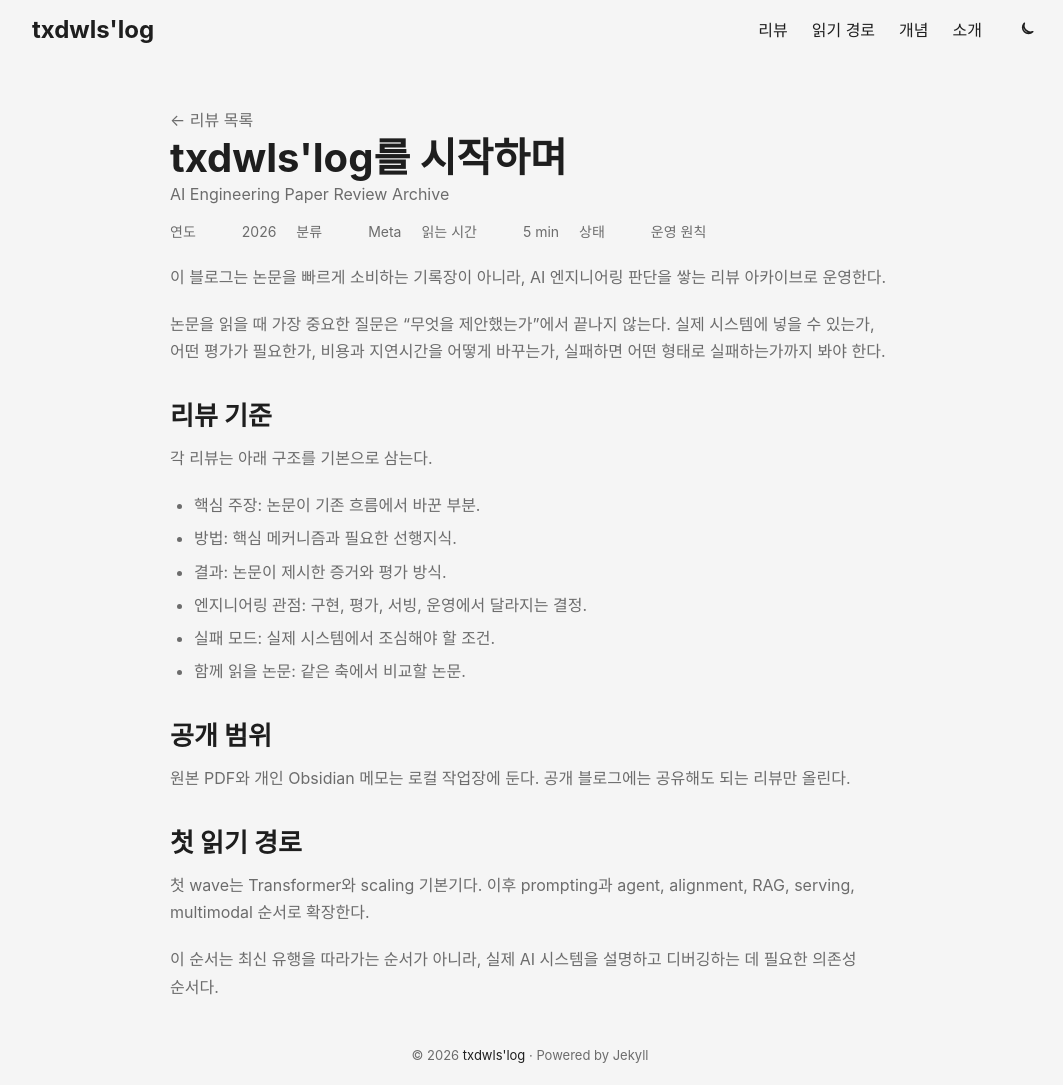
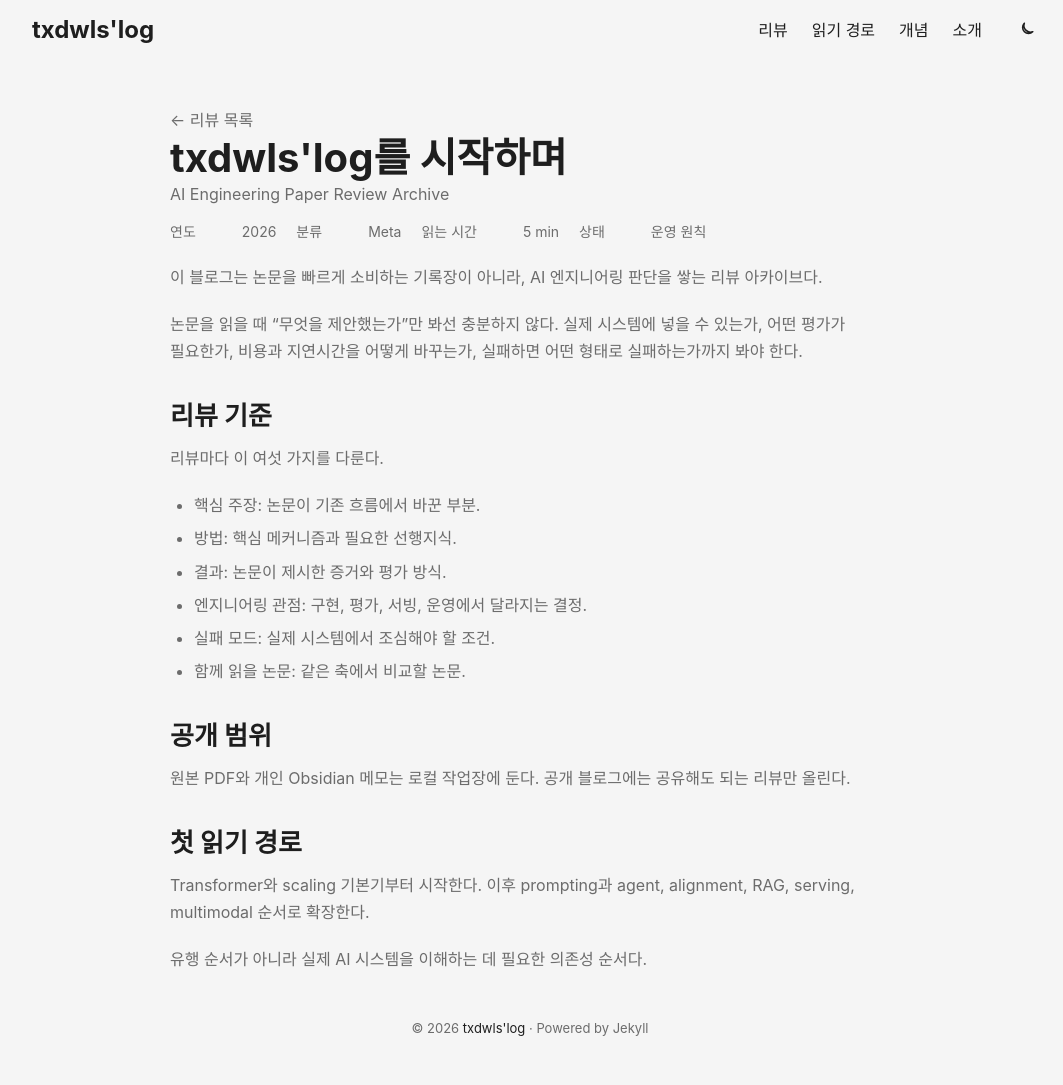
Before and after one commit to txdwls/txdwls.github.io, a Jekyll site: the page built from blog/_posts/2026-06-13-starting-the-paper-review-archive.md, in a window 1280 px wide. Shown: the whole page, without its empty margins (110-1173 px from the left). Built offline with Jekyll 4.4.1, drawn with Linux system fonts in a browser that asks for light colours; after the commit the page ends 1058 px from its top, so only the background shows below that.

Commit message:
docs: remove README, strip AI tone from first post
- delete README.md (replaced by GitHub About section)
- remove corporate/policy phrasings from opening post

```diff
--- a/blog/_posts/2026-06-13-starting-the-paper-review-archive.md
+++ b/blog/_posts/2026-06-13-starting-the-paper-review-archive.md
@@ -8,13 +8,13 @@ status: "운영 원칙"
 featured: true
 ---
 
-이 블로그는 논문을 빠르게 소비하는 기록장이 아니라, AI 엔지니어링 판단을 쌓는 리뷰 아카이브로 운영한다.
+이 블로그는 논문을 빠르게 소비하는 기록장이 아니라, AI 엔지니어링 판단을 쌓는 리뷰 아카이브다.
 
-논문을 읽을 때 가장 중요한 질문은 "무엇을 제안했는가"에서 끝나지 않는다. 실제 시스템에 넣을 수 있는가, 어떤 평가가 필요한가, 비용과 지연시간을 어떻게 바꾸는가, 실패하면 어떤 형태로 실패하는가까지 봐야 한다.
+논문을 읽을 때 "무엇을 제안했는가"만 봐선 충분하지 않다. 실제 시스템에 넣을 수 있는가, 어떤 평가가 필요한가, 비용과 지연시간을 어떻게 바꾸는가, 실패하면 어떤 형태로 실패하는가까지 봐야 한다.
 
 ## 리뷰 기준
 
-각 리뷰는 아래 구조를 기본으로 삼는다.
+리뷰마다 이 여섯 가지를 다룬다.
 
 - 핵심 주장: 논문이 기존 흐름에서 바꾼 부분.
 - 방법: 핵심 메커니즘과 필요한 선행지식.
@@ -29,6 +29,6 @@ featured: true
 
 ## 첫 읽기 경로
 
-첫 wave는 Transformer와 scaling 기본기다. 이후 prompting과 agent, alignment, RAG, serving, multimodal 순서로 확장한다.
+Transformer와 scaling 기본기부터 시작한다. 이후 prompting과 agent, alignment, RAG, serving, multimodal 순서로 확장한다.
 
-이 순서는 최신 유행을 따라가는 순서가 아니라, 실제 AI 시스템을 설명하고 디버깅하는 데 필요한 의존성 순서다.
+유행 순서가 아니라 실제 AI 시스템을 이해하는 데 필요한 의존성 순서다.
```
Also changed, not shown: README.md (deleted).
